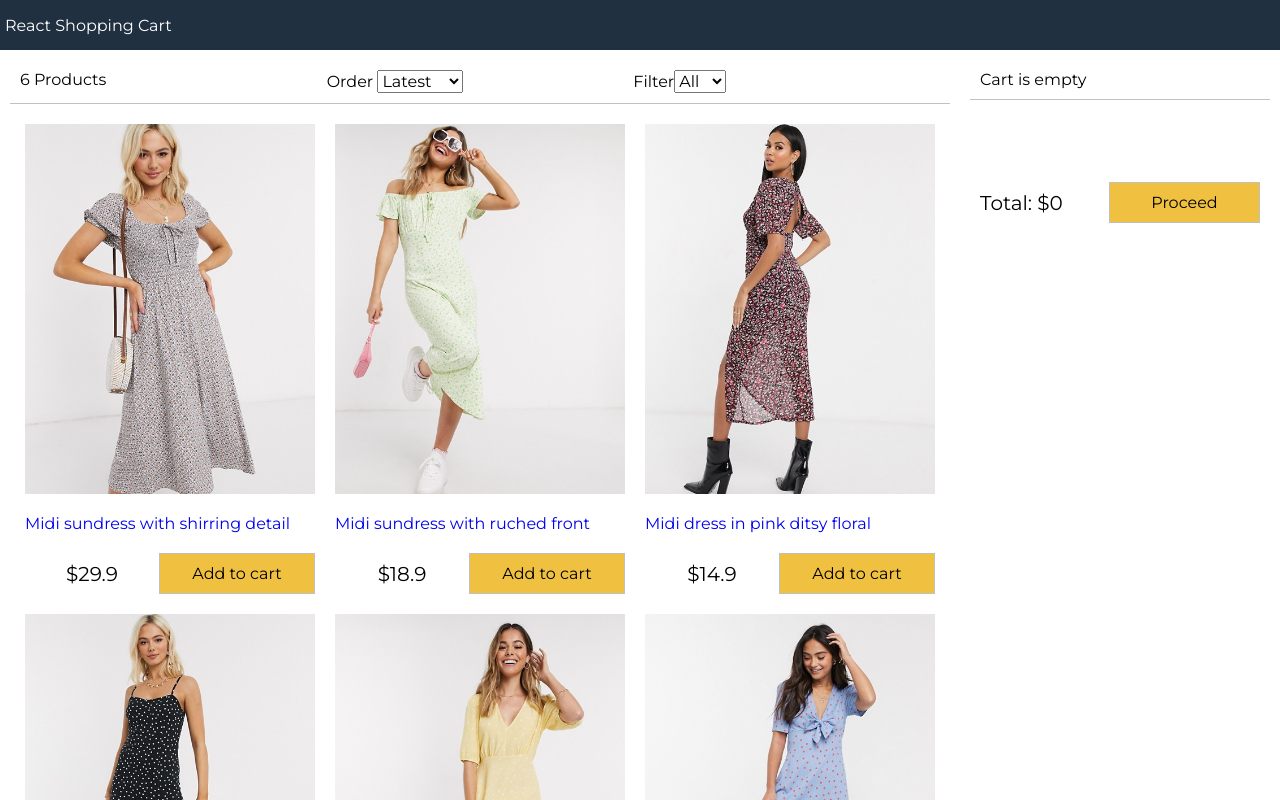
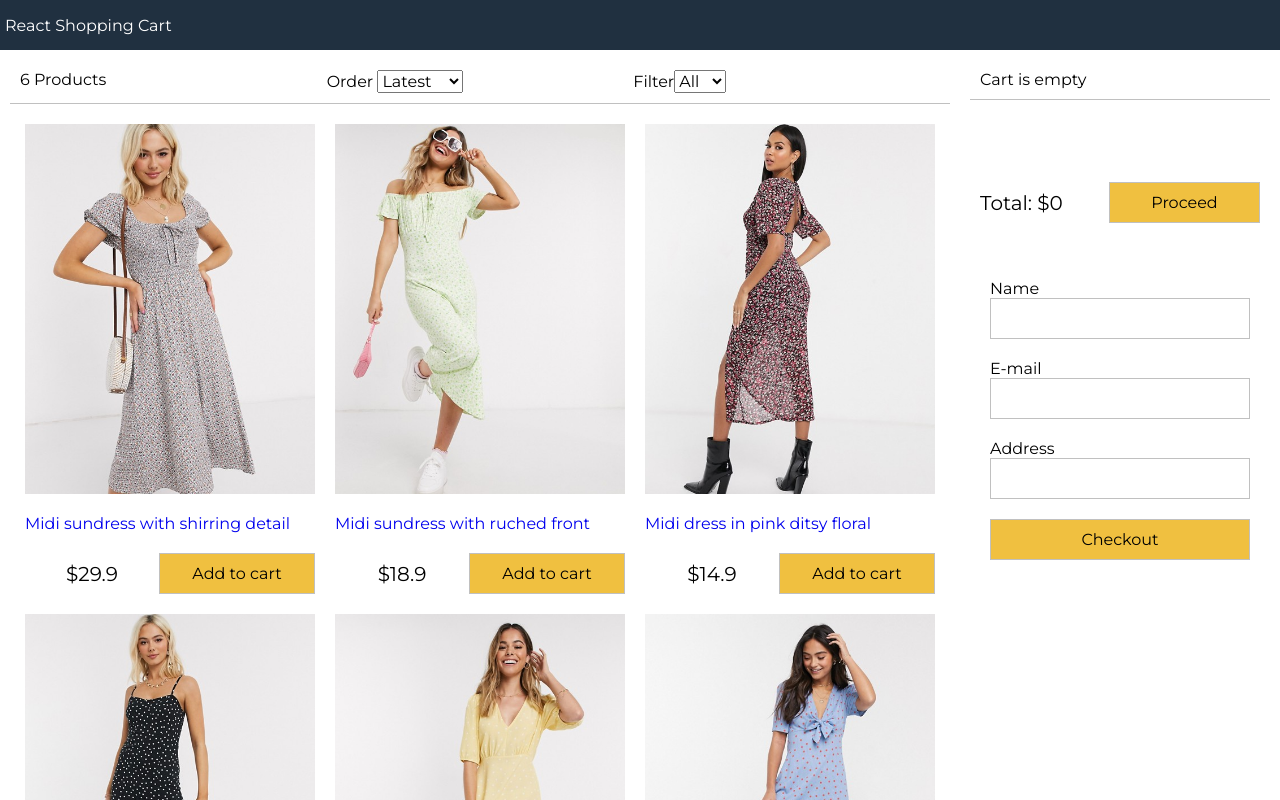
Before and after one commit to afercastro/react-shopping-cart, a React (Create React App) app: page / in a window 1280 px wide. Both pictures are taken after a click on the button "Proceed". Shown: the top 800 px of the page. Built offline with nearby package versions, Linux system fonts and the light colour scheme.

Commit message:
checkout form

```diff
--- a/src/App.js
+++ b/src/App.js
@@ -10,17 +10,26 @@
     super();
     this.state={
       products: data.products,
-      cartItems:[],
+      cartItems:localStorage.getItem("cartItems")
+      ? JSON.parse(localStorage.getItem("cartItems"))
+      :[],
       size: "",
       sort: "",
     };
   }
+  createOrder=(order)=>{
+    alert("Need to save order for" + order.name)
+  }
+
   removeFromCart = (product)=>{
     const cartItems=this.state.cartItems.slice();
     this.setState({
-      cartItems:cartItems.filter(x=>x._id !== product._id),
-
+      cartItems:cartItems.filter((x)=>x._id !== product._id),
     });
+    localStorage.setItem(
+      "cartItems",
+      JSON.stringify(cartItems.filter((x)=>x._id !== product._id))
+      );
   };
 
   addToCart=(product)=>{
@@ -35,8 +44,10 @@
     if(!alreadyInCart){
       cartItems.push({...product, count:1});
     }
-    this.setState({cartItems})
+    this.setState({cartItems});
+    localStorage.setItem("cartItems",JSON.stringify(cartItems));
   };
+
 
 
   sortProducts=(event)=>{
@@ -94,7 +105,9 @@
               <div className="sidebar">
                 <Cart
                   cartItems={this.state.cartItems}
-                  removeFromCart={this.removeFromCart} />
+                  removeFromCart={this.removeFromCart}
+                  createOrder={this.createOrder}
+                  />
                   </div>
             </div>
           </main>
--- a/src/components/Cart.js
+++ b/src/components/Cart.js
@@ -2,6 +2,29 @@
 import formatCurrency from '../util';
 
 export default class Cart extends Component {
+    constructor(props){
+        super(props);
+        this.state={
+            name:"",
+            email:"",
+            address:"",
+            showCheckout:false,
+        };
+    }
+    handleInput=(e)=>{
+        this.setState({[e.target.name]:e.target.value});
+    };
+    createOrder=(e)=>{
+        e.preventDefault();
+        const order={
+            name: this.state.name,
+            email: this.state.email,
+            address: this.state.address,
+            cartItems: this.props.cartItems,
+        };
+        this.props.createOrder(order);
+    };
+
     render() {
         const {cartItems}=this.props;
         return (
@@ -37,16 +60,47 @@
                     </ul>
                 </div>
                 {cartItems.lenght!==0 && (
+                    <div>
                     <div className="cart">
                     <div className="total">
                         <div>
                         Total: {" "}
                         {formatCurrency(
-                            cartItems.reduce((a,c)=>a+c.price*c.count,0)
+                            cartItems.reduce((a,c)=>a + c.price*c.count, 0)
                             )}
                         </div>
-                        <button className="button primary">Proceed</button>
+                        <button onClick={()=>{
+                            this.setState({showCheckout:true})}
+                        }
+                         className="button primary">Proceed</button>
                     </div>
+                </div>
+                {this.state.showCheckout && (
+                    <div className="cart">
+                    <form onSubmit={this.createOrder}>
+                        <ul className="form-container">
+                            <li>
+                                <label>Name</label>
+                                <input name="name" type="text" required onChange={this.handleInput}>
+                                </input>
+                            </li>
+                            <li>
+                                <label>E-mail</label>
+                                <input name="email" type="email" required onChange={this.handleInput}>
+                                </input>
+                            </li>
+                            <li>
+                                <label>Address</label>
+                                <input name="address" type="text" required onChange={this.handleInput}>
+                                </input>
+                            </li>
+                            <li>
+                                <button className="button primary" type="submit">Checkout</button>
+                            </li>
+                        </ul>
+                    </form>
+                    </div>
+                )}
                 </div>
                 )}
             </div>
```
